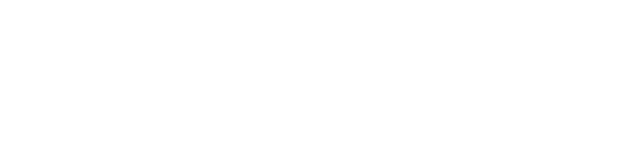
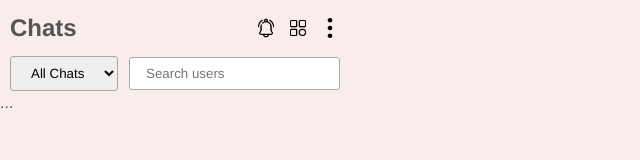
Before and after one commit to JomarFranca/superchat, a plain HTML site: page index.html in a window 1280 px wide. Shown: the whole page, without its empty margins (0-640 px from the left). Drawn offline with Linux system fonts and the light colour scheme.

Commit message:
Feito o cabeçalho

```diff
--- a/css/styles.css
+++ b/css/styles.css
@@ -1,4 +1,51 @@
 * {
     padding: 0px;
     margin: 0px;
+    box-sizing: border-box;
+    font-family: 'Helvetica Neue', Helvetica, Arial, sans-serif;
 }
+
+body {
+    max-width: 350px;
+    height: 100vh;
+    background-color: #f8ecec;
+    font-size: 16px;
+    line-height: 1.5;
+    color: #545454;
+}
+
+header {
+    display: flex;
+    flex-direction: column;
+}
+
+.header-icons {
+    padding: 10px;
+    display: flex;
+    align-items: center;
+    justify-content: space-between;
+}
+
+.img-icons {
+    display: flex;
+    gap: 12px;
+}
+
+.imagem {
+    width: 20px;
+    height: 20px;
+}
+
+.input-icons {
+    padding: 0px 10px;
+    display: flex;
+    align-items: center;
+    justify-content: space-between;
+}
+
+.input-icons input,
+.input-icons select {
+    padding: 8px 16px;
+    border: 1px solid #aaaaaa;
+    border-radius: 3px;
+}
--- a/index.html
+++ b/index.html
@@ -10,6 +10,31 @@
 </head>
 
 <body>
+    <section>
+        <header>
+            <div class="header-icons">
+                <h1>Chats</h1>
+                <div class="img-icons">
+                    <img class="imagem" src="./img/sinos.png" alt="sino">
+                    <img class="imagem" src="./img/application.png" alt="quadrado">
+                    <img class="imagem" src="./img/more.png" alt="três pontos">
+                </div>
+            </div>
+            <div class="input-icons">
+                <div class="">
+                    <select id="Chats-channel" name="Chats-channel">
+                        <option value="All Chats">All Chats</option>
+                        <option value="Friends">Friends</option>
+                        <option value="Groups">Groups</option>
+                        <option value="Unread">Unread</option>
+                        <option value="Archived">Archived</option>
+                    </select>
+                </div>
+                <input type="text" placeholder="Search users">
+            </div>
+        </header>
+    </section>
+    <main>...</main>
     <script src="./js/script.js"></script>
 </body>
 
```
Also changed, not shown: img/application.png (added), img/more.png (added), img/sinos.png (added).
